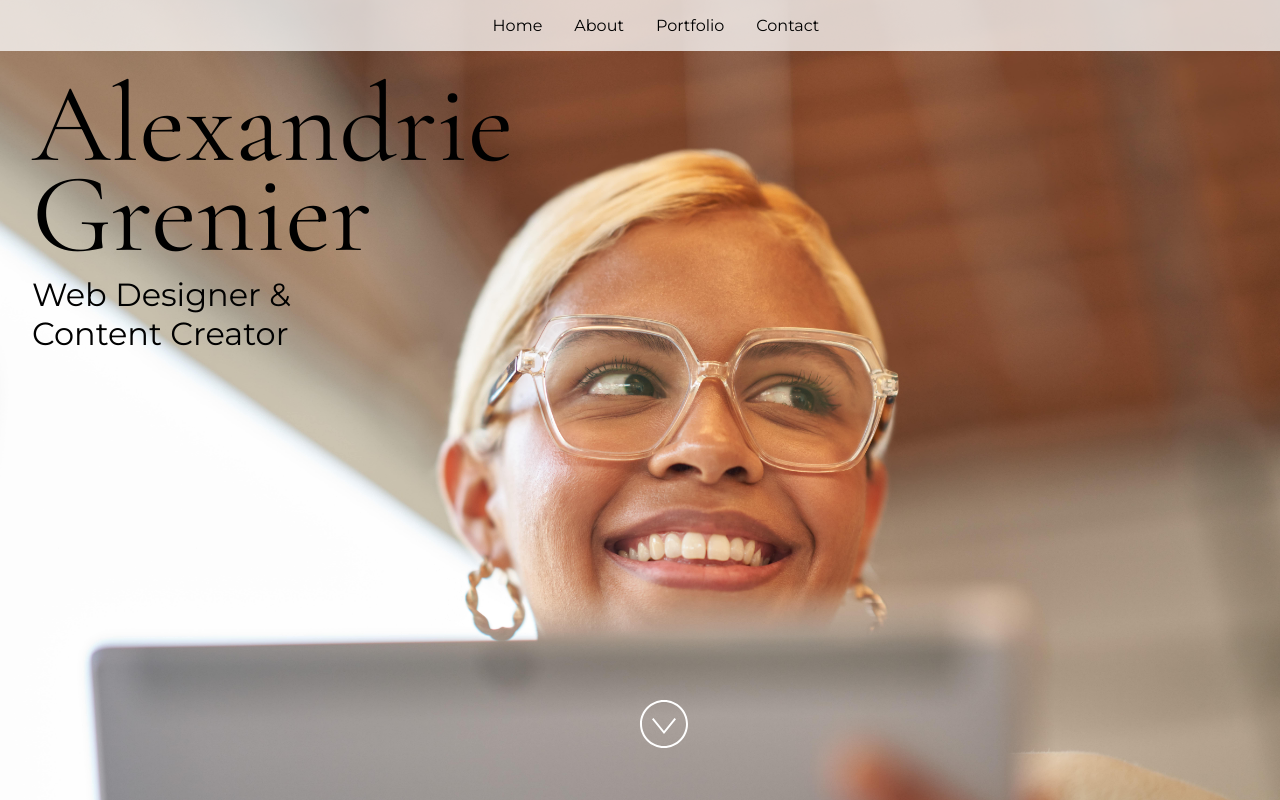
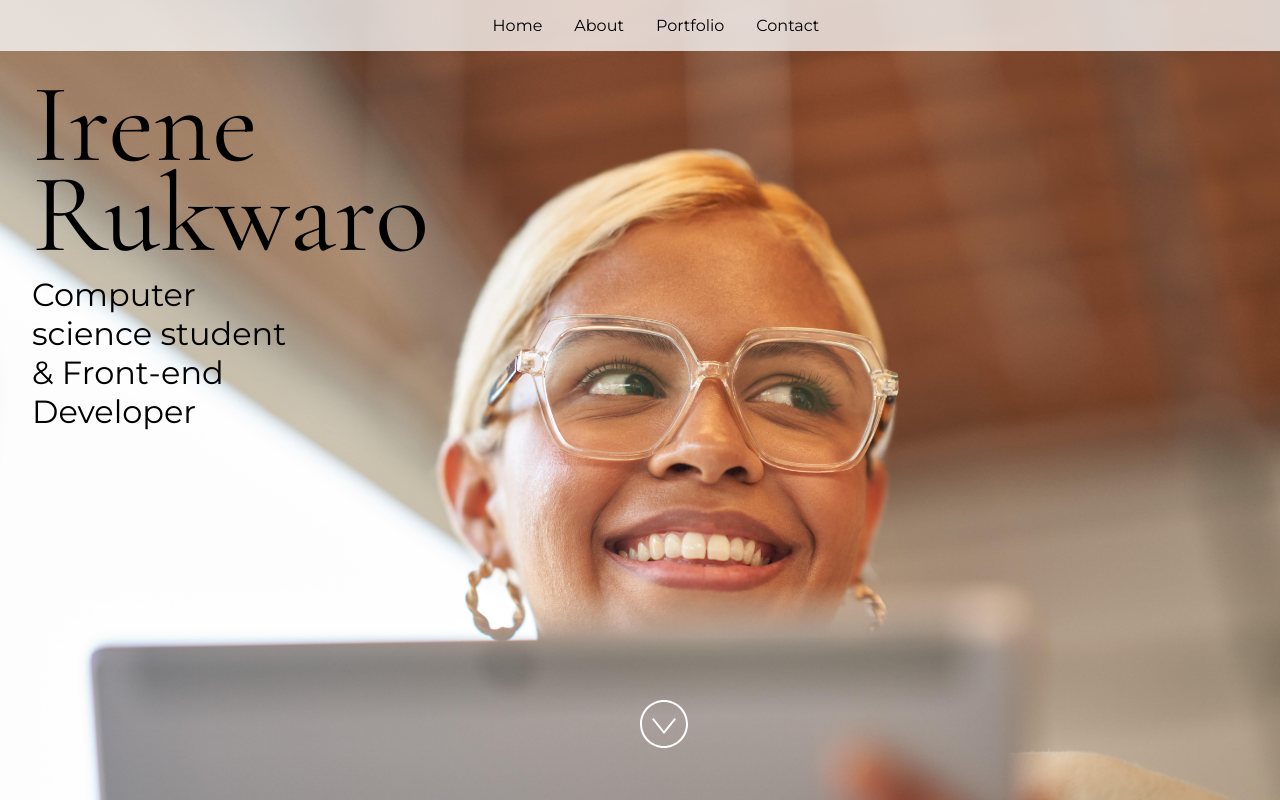
Before and after one commit to Ruks-7/Codespace_learning, a React (Vite) app: page / in a window 1280 px wide. Built offline with nearby package versions, Linux system fonts and the light colour scheme.

Commit message:
Updated personal details

```diff
--- a/src/App.jsx
+++ b/src/App.jsx
@@ -24,15 +24,15 @@ import "./styles.css";
  * If you don't have one of the social sites listed, leave it as an empty string.
  */
 const siteProps = {
-  name: "Alexandrie Grenier",
-  title: "Web Designer & Content Creator",
-  email: "alex@example.com",
-  gitHub: "microsoft",
-  instagram: "microsoft",
-  linkedIn: "satyanadella",
+  name: "Irene Rukwaro",
+  title: "Computer science student & Front-end Developer",
+  email: "irenerukwaro9@gmail.com",
+  gitHub: "Ruks-7",
+  instagram: "",
+  linkedIn: "Irene Rukwaro",
   medium: "",
-  twitter: "microsoft",
-  youTube: "Code",
+  twitter: "",
+  youTube: "",
 };
 
 const primaryColor = "#4E567E";
```
